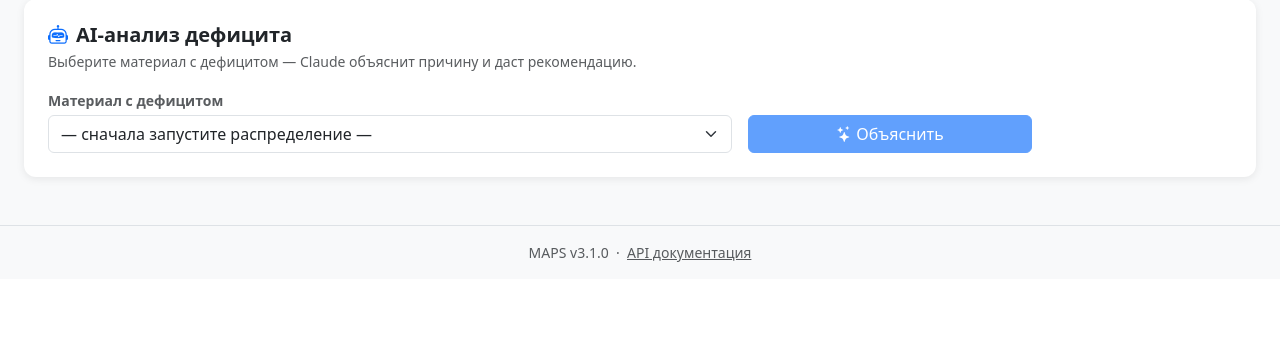
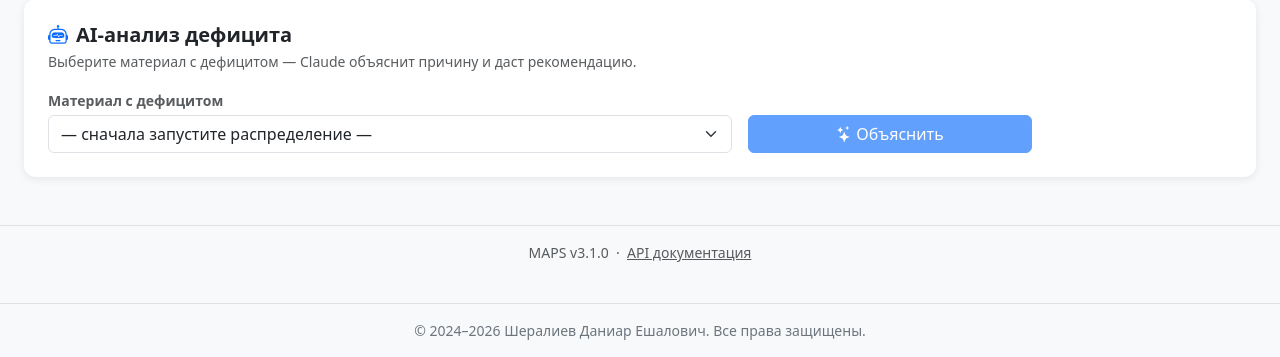
Before and after one commit to DaniarSher81212/maps, a FastAPI app: page / in a window 1280 px wide. Shown: the part 760-1117 px from the top of the page. Before the commit the page ends 1022 px from the top, so only its background shows below. Run offline with FastAPI, Linux system fonts and the light colour scheme; the visitor is signed in with stand-in values (Sample User, id 1); data comes from the database, SQL or seed files in the repository; data that the repository does not hold is empty; some libraries are stand-ins or nearby versions.

Commit message:
feat: добавить авторское право Шералиев Даниар Ешалович
- Футер на дашборде: © 2024–2026 Шералиев Даниар Ешалович
- main.py: __author__ и __copyright__ в метаданных приложения

Co-Authored-By: Claude Sonnet 4.6 <noreply@anthropic.com>

```diff
--- a/app/api/main.py
+++ b/app/api/main.py
@@ -46,6 +46,9 @@ BASE_DIR = Path(__file__).parent
 # =============================================================================
 # Создание FastAPI-приложения
 # =============================================================================
+__author__    = "Шералиев Даниар Ешалович"
+__copyright__ = "© 2024–2026 Шералиев Даниар Ешалович. Все права защищены."
+
 app = FastAPI(
     title="MAPS — Material Allocation & Planning System",
     description="Автоматизированное распределение материалов для строительно-монтажных работ",
--- a/app/api/templates/index.html
+++ b/app/api/templates/index.html
@@ -574,7 +574,14 @@ async function runAllocation() {
     document.getElementById("allocate-status").classList.remove("d-none");
 
     try {
-        await fetch("/api/allocate", { method: "POST" });
+        const resp = await fetch("/api/allocate", { method: "POST" });
+        if (resp.status === 409) {
+            // Расчёт уже идёт у другого пользователя — восстанавливаем UI
+            btn.disabled = false;
+            document.getElementById("allocate-status").classList.add("d-none");
+            alert("Расчёт уже выполняется. Дождитесь завершения текущего запуска.");
+            return;
+        }
         // Сразу опрашиваем — сессия уже создана в БД
         loadStatus();
     } catch(e) {
@@ -755,5 +762,9 @@ function statusBadge(status) {
     return `<span class="badge bg-${color} text-${color === 'warning' ? 'dark' : 'white'}">${label}</span>`;
 }
 </script>
+
+<footer class="text-center text-secondary small py-3 mt-4 border-top">
+    &copy; 2024&ndash;2026 Шералиев Даниар Ешалович. Все права защищены.
+</footer>
 </body>
 </html>
```
